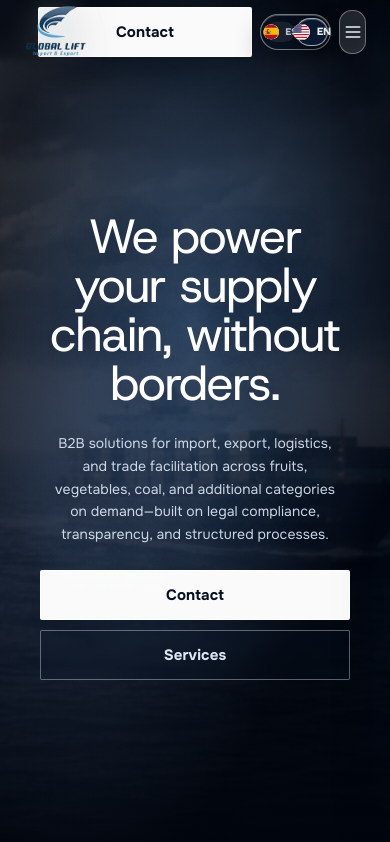
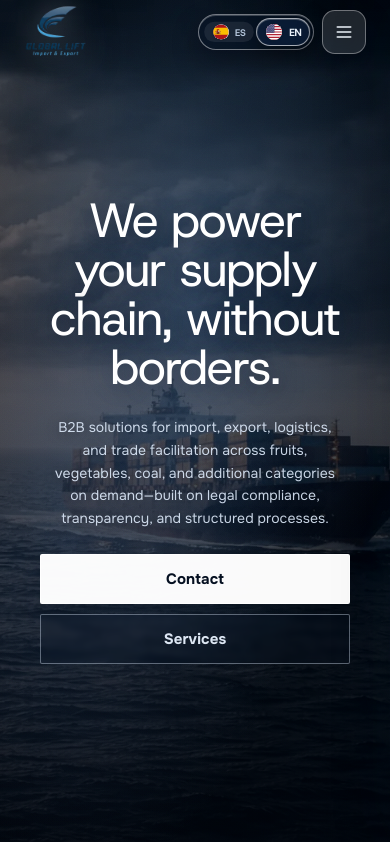
Before and after one commit to danyer94/GlobalLift-Nextjs, a Next.js app: page / in a window 390 px wide. Shown: the top 842 px of the page. Built offline with nearby package versions, Linux system fonts and the light colour scheme.

Commit message:
style: refine Hero and Header components for improved layout and responsiveness; adjust typography and spacing for better visual harmony

```diff
--- a/src/components/Hero.tsx
+++ b/src/components/Hero.tsx
@@ -24,7 +24,7 @@ export function Hero({ copy }: HeroProps) {
 
   return (
     <MotionSection
-      className="hero-aurora section flex min-h-[100svh] items-center justify-center pt-32 pb-20"
+      className="hero-aurora section flex min-h-[100svh] items-center justify-center pt-24 pb-20 md:pt-24"
       decorVariant="none"
       parallaxStrength={14}
       reveal={false}
@@ -43,7 +43,7 @@ export function Hero({ copy }: HeroProps) {
       }
     >
       <div className="container flex justify-center">
-        <div className="hero-copy-shell w-full max-w-4xl space-y-6 px-4 text-center text-primary-foreground sm:px-6">
+        <div className="hero-copy-shell hero-copy-shell--offset w-full max-w-4xl space-y-6 px-4 text-center text-primary-foreground sm:px-6">
           <div>
             <h1 className="font-hero mx-auto max-w-3xl text-balance text-5xl font-normal leading-[1.02] tracking-tight text-white md:text-6xl lg:text-7xl">
               {copy.title}
--- a/src/components/Navigation.tsx
+++ b/src/components/Navigation.tsx
@@ -164,9 +164,6 @@ export function Navigation({
             <div
               className={`ml-auto flex shrink-0 items-center gap-2 sm:gap-3 ${controlsClass}`}
             >
-              <a href="#contact" className={ctaClass}>
-                {copy.cta}
-              </a>
               <LanguageToggle
                 value={language}
                 onChange={onLanguageChange}
--- a/styles/globals.css
+++ b/styles/globals.css
@@ -233,9 +233,10 @@
     justify-content: center;
     border-radius: 0;
     padding: 0.25rem 0.45rem;
-    font-size: 0.87rem;
-    font-weight: 600;
-    letter-spacing: 0.01em;
+    font-family: var(--font-host-grotesk), "Host Grotesk", sans-serif;
+    font-size: 0.875rem;
+    font-weight: 400;
+    letter-spacing: 0;
     transition:
       color var(--motion-fast) var(--ease-standard),
       transform var(--motion-fast) var(--ease-standard);
@@ -299,6 +300,14 @@
     min-height: 48px;
     min-width: 148px;
     border-radius: 0.12rem;
+    font-family: var(--font-host-grotesk), "Host Grotesk", sans-serif;
+    font-weight: 560;
+    letter-spacing: -0.008em;
+  }
+
+  .language-glass-toggle,
+  .nav-mobile-trigger {
+    font-family: var(--font-host-grotesk), "Host Grotesk", sans-serif;
   }
 
   .nav-mobile-trigger {
@@ -1510,8 +1519,8 @@
   height: 100%;
   object-fit: cover;
   object-position: var(--hero-pos-mobile, center 42%);
-  transform: scale(1.09);
-  filter: blur(1px) saturate(0.58) contrast(1.06) brightness(0.42);
+  transform: scale(1.045);
+  filter: saturate(0.8) contrast(1.12) brightness(0.6);
   transition: opacity var(--motion-slow) var(--ease-standard);
 }
 
@@ -1521,20 +1530,20 @@
   inset: 0;
   background:
     radial-gradient(
-      70% 54% at 50% 38%,
-      rgb(110 169 235 / 0.34) 0%,
+      70% 54% at 50% 36%,
+      rgb(110 169 235 / 0.26) 0%,
       transparent 80%
     ),
     radial-gradient(
       80% 56% at 18% 64%,
-      rgb(96 138 201 / 0.2) 0%,
+      rgb(96 138 201 / 0.16) 0%,
       transparent 72%
     ),
     linear-gradient(
       180deg,
-      rgb(3 9 24 / 0.36) 0%,
-      rgb(2 7 18 / 0.72) 52%,
-      rgb(1 5 12 / 0.95) 100%
+      rgb(3 9 24 / 0.22) 0%,
+      rgb(2 7 18 / 0.58) 52%,
+      rgb(1 5 12 / 0.82) 100%
     );
   z-index: 1;
 }
@@ -1614,6 +1623,18 @@
   z-index: 1;
 }
 
+@media (min-width: 768px) {
+  .hero-copy-shell--offset {
+    margin-top: clamp(-12rem, calc((100vh - 640px) * -0.5), 0rem);
+  }
+}
+
+@media (min-width: 1700px) and (min-height: 980px) {
+  .hero-copy-shell--offset {
+    margin-top: -18rem;
+  }
+}
+
 .hero-copy-shell h1 {
   text-shadow:
     0 4px 26px rgb(2 8 20 / 0.52),
```
Also changed, not shown: 1 other file (tests, documents, lock files or other folders).
